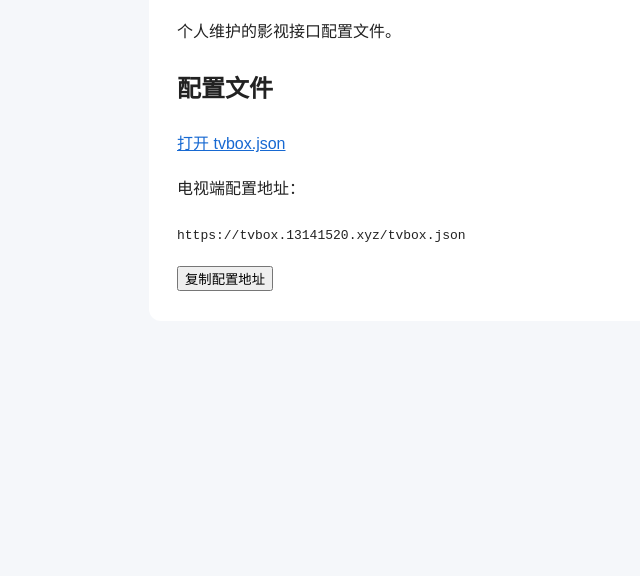
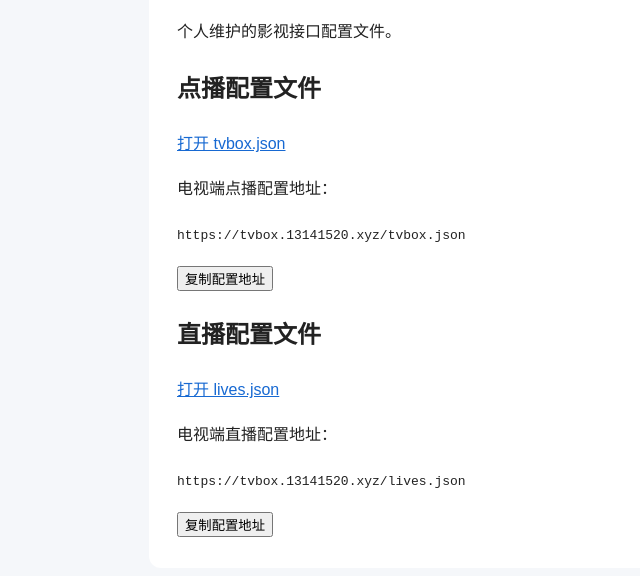
Before and after one commit to toshaobo/tvbox-xyz, a plain HTML site: page index.html in a window 1280 px wide. Shown: the part 170-746 px from the top of the page, without its empty margins (151-791 px from the left). Drawn offline with Linux system fonts and the light colour scheme.

Commit message:
Update index.html

```diff
--- a/index.html
+++ b/index.html
@@ -27,11 +27,20 @@
   <main>
     <h1>波哥仓库</h1>
     <p>个人维护的影视接口配置文件。</p>
-    <h2>配置文件</h2>
+
+    <h2>点播配置文件</h2>
     <p><a href="/tvbox.json">打开 tvbox.json</a></p>
-    <p>电视端配置地址：</p>
+    <p>电视端点播配置地址：</p>
     <p><code>https://tvbox.13141520.xyz/tvbox.json</code></p>
     <button onclick="navigator.clipboard.writeText('https://tvbox.13141520.xyz/tvbox.json').then(()=>alert('已复制配置地址'))">
+      复制配置地址
+    </button>
+
+    <h2>直播配置文件</h2>
+    <p><a href="/lives.json">打开 lives.json</a></p>
+    <p>电视端直播配置地址：</p>
+    <p><code>https://tvbox.13141520.xyz/lives.json</code></p>
+    <button onclick="navigator.clipboard.writeText('https://tvbox.13141520.xyz/lives.json').then(()=>alert('已复制配置地址'))">
       复制配置地址
     </button>
   </main>
```
